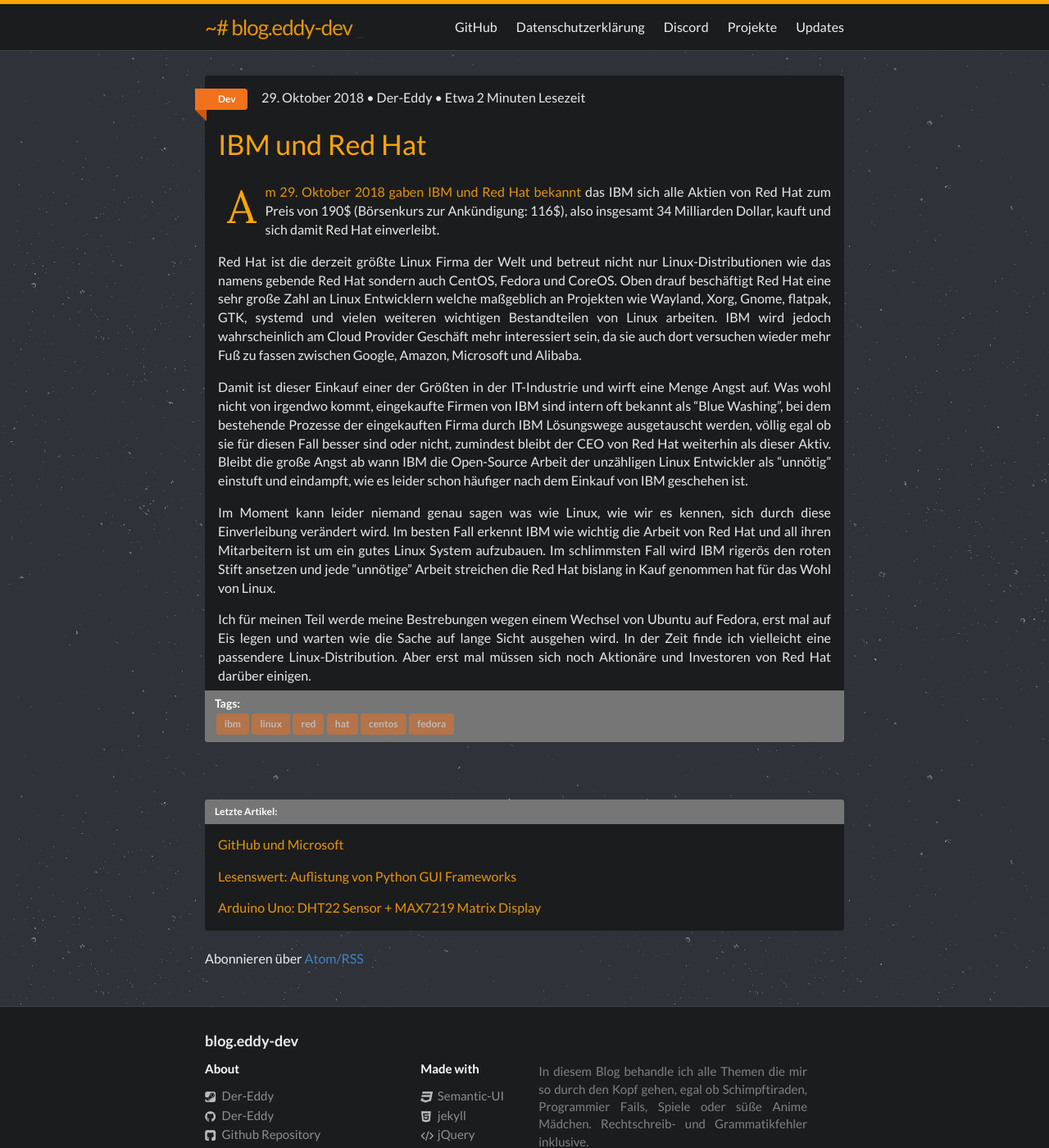
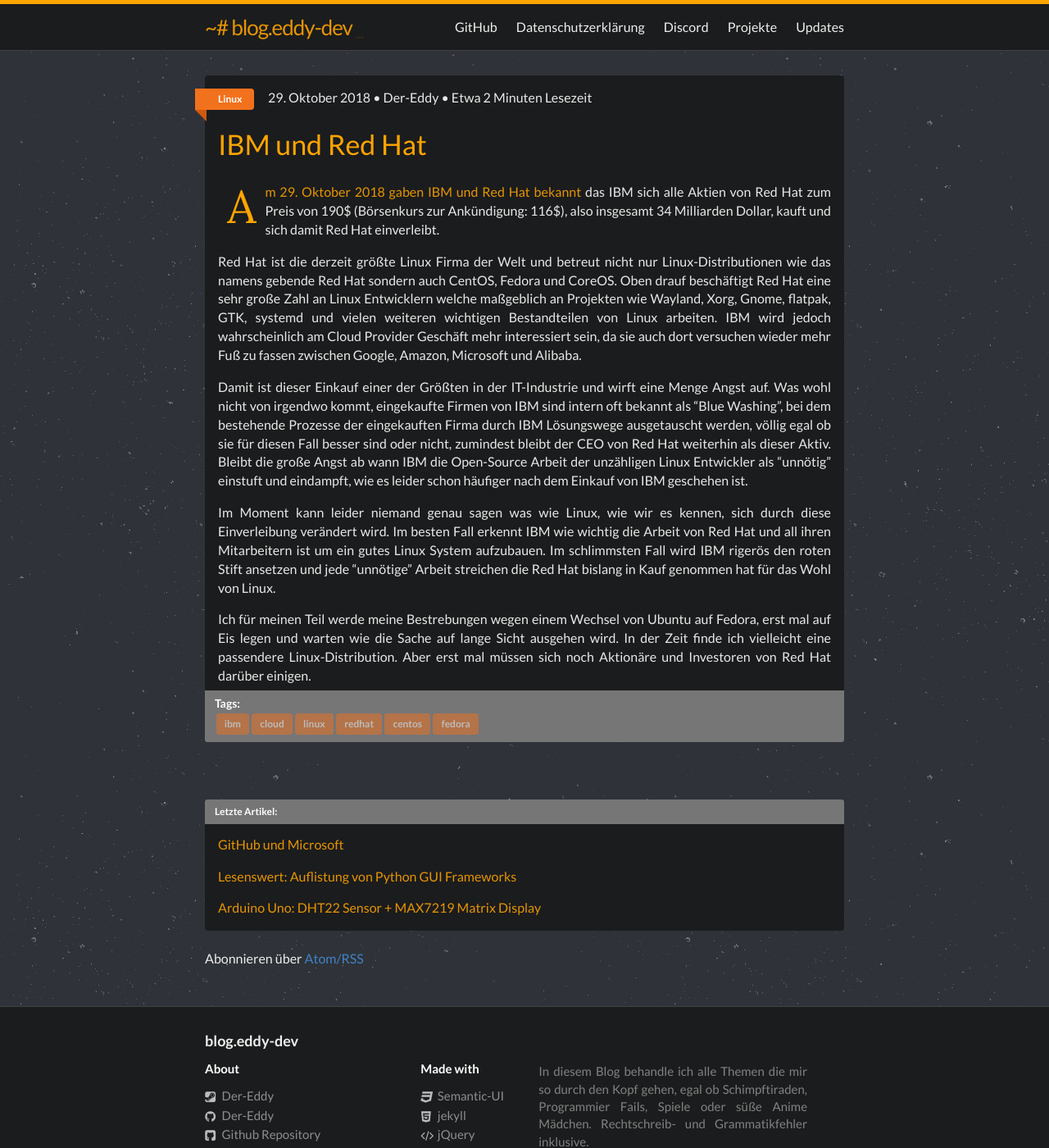
Before and after one commit to Der-Eddy/blog, a Jekyll site: the page built from _posts/2018-10-29-IBM-und-Red-Hat.md, in a window 1280 px wide and 1400 px high. Shown: the whole window at 82% size. Built offline with Jekyll 4.4.1, drawn with Linux system fonts in a browser that asks for light colours; comment, search, counter and statistics services are not loaded.

Commit message:
Changed category for roterhut

```diff
--- a/_posts/2018-10-29-IBM-und-Red-Hat.md
+++ b/_posts/2018-10-29-IBM-und-Red-Hat.md
@@ -2,8 +2,8 @@
 layout: post
 title:  "IBM und Red Hat"
 date:   2018-10-29 20:00:00 +0100
-category: Dev
-tags: ibm linux red hat centos fedora
+category: Linux
+tags: ibm cloud linux redhat centos fedora
 author: Der-Eddy
 keyword: roterhut
 ---
```
